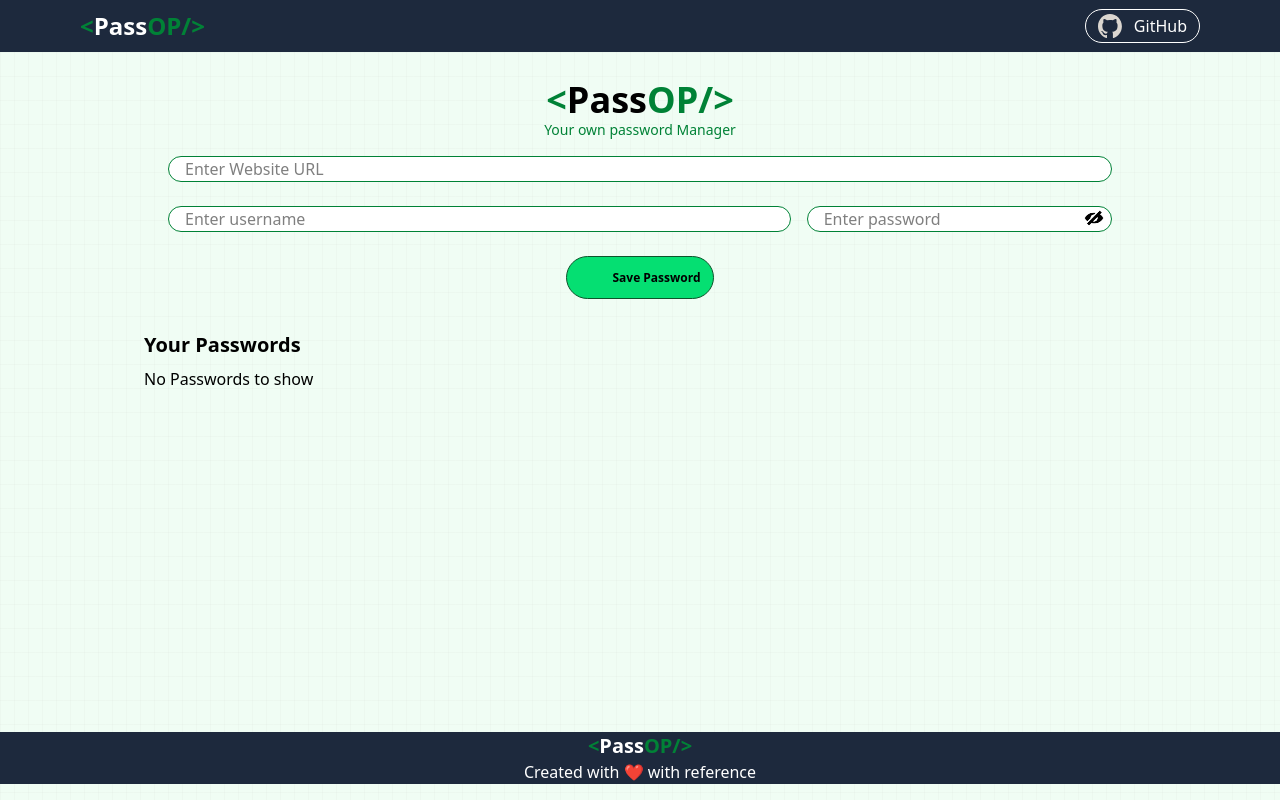
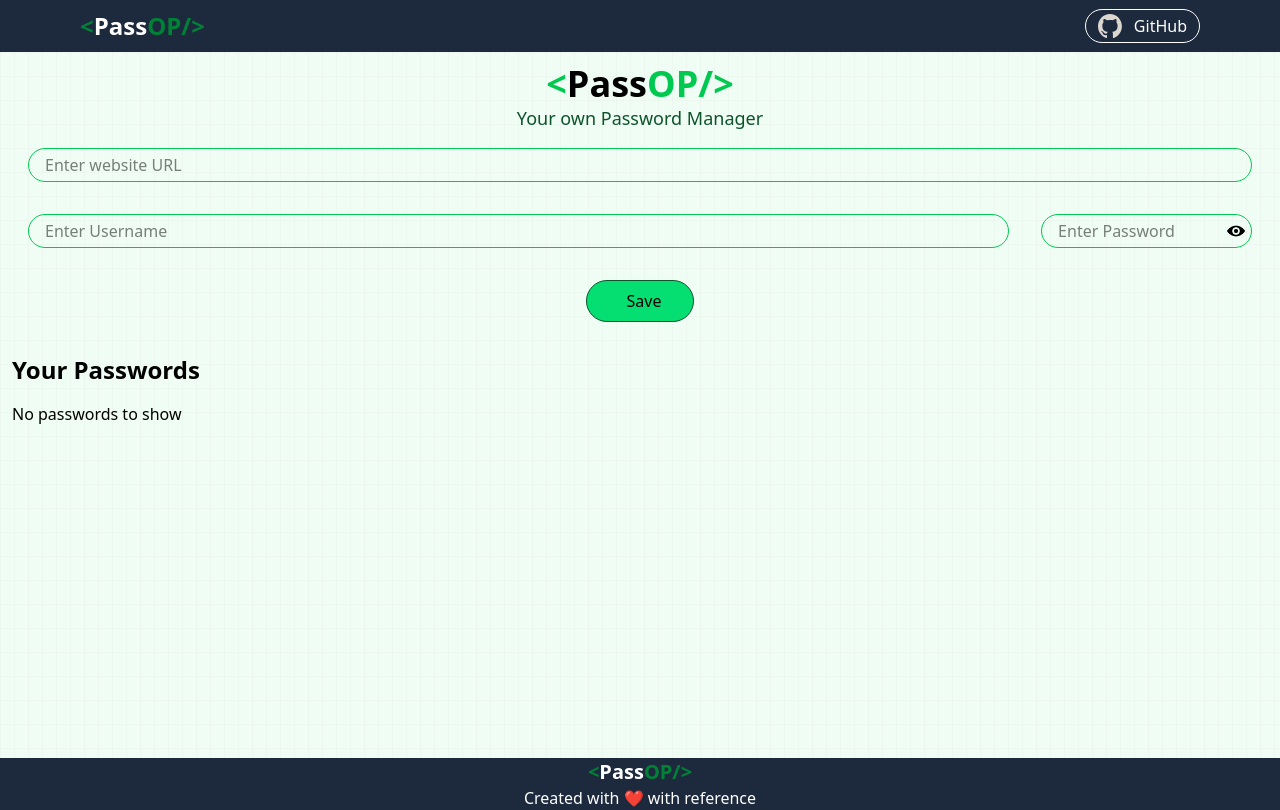
Before and after one commit to mohit-2102/Password-Manager, a React (Vite) app: page / in a window 1280 px wide. Built offline with nearby package versions, Linux system fonts and the light colour scheme; some icons are missing.

Commit message:
Update Manager.jsx

```diff
--- a/src/components/Manager.jsx
+++ b/src/components/Manager.jsx
@@ -1,128 +1,109 @@
-import React, { useEffect } from 'react'
-import { useRef, useState } from 'react'
+import React from 'react'
+import { useRef, useState, useEffect } from 'react';
 import { ToastContainer, toast } from 'react-toastify';
 import { v4 as uuidv4 } from 'uuid';
-import { Slide, Zoom, Flip, Bounce } from 'react-toastify';
-
 
 import 'react-toastify/dist/ReactToastify.css';
 
 const Manager = () => {
-    const ref = useRef();
-    const pass = useRef();
+    const ref = useRef()
+    const passwordRef = useRef()
     const [form, setform] = useState({ site: "", username: "", password: "" })
-    const [passwordArray, setpasswordArray] = useState([])
-
-    const getpasswords = async () => {
-      let req = await fetch("http://localhost:3000")
-      let passwords = await req.json()
-      setpasswordArray(passwords)
-      console.log(passwords);
-
-    }
+    const [passwordArray, setPasswordArray] = useState([])
 
     useEffect(() => {
-       getpasswords();
+        let passwords = localStorage.getItem("passwords");
+        if (passwords) {
+            setPasswordArray(JSON.parse(passwords))
+        }
     }, [])
 
-
-    const showPassword = () => {
-        // alert(Show password);
-        if (ref.current.src.includes("icons/eye.png")) {
-            ref.current.src = "icons/eyecross.png";
-            pass.current.type = "password";
-        }
-        else {
-            ref.current.src = "icons/eye.png";
-            pass.current.type = "text";
-        }
-    }
-
-    const savePassword = async () => {
-        if(form.site.length >3 && form.username.length >3 && form.password.length >3){
-
-            // if any such id exists in the db then delete it
-            await fetch("http://localhost:3000", { method: "DELETE", headers: { "Content-Type": "application/json" }, body: JSON.stringify({id: form.id}) })
-            console.log(form)
-            setpasswordArray([...passwordArray, {...form, id: uuidv4()}])
-            await fetch("http://localhost:3000", { method: "POST", headers: { "Content-Type": "application/json" }, body: JSON.stringify({...form, id: uuidv4()}) })
-            // localStorage.setItem("passwords", JSON.stringify([...passwordArray,  {...form, id: uuidv4()}]))
-            // console.log(passwordArray)
-            setform({ site: "", username: "", password: "" })
-            toast('Password saved!', {
+    const copyText = (text) => {
+        toast('Copied to clipboard!', {
             position: "top-right",
-                autoClose: 3000,
+            autoClose: 5000,
             hideProgressBar: false,
-                closeOnClick: false,
-                pauseOnHover: false,
+            closeOnClick: true,
+            pauseOnHover: true,
             draggable: true,
-                progress: 0,
+            progress: undefined,
             theme: "dark",
-                transition: Slide,
-            });
-        }
-        else {
-            toast('Error: Password not saved ❌', {
-                position: "top-right",
-                autoClose: 3000,
-                hideProgressBar: false,
-                closeOnClick: false,
-                pauseOnHover: false,
-                draggable: true,
-                progress: 0,
-                theme: "dark",
-                transition: Slide,
-            });
-        }
-    }
-
-    const handlechange = (e) => {
-        setform({ ...form, [e.target.name]: e.target.value })
-    }
-
-    const copyText = (text) => {
-        toast('Copied to clipboard', {
-            position: "top-right",
-            autoClose: 3000,
-            hideProgressBar: false,
-            closeOnClick: false,
-            pauseOnHover: false,
-            draggable: true,
-            progress: 0,
-            theme: "dark",
-            transition: Slide,
         });
         navigator.clipboard.writeText(text)
     }
 
-    const editPassword = (id) => {
-        console.log(`Editing password with id: ${id}`)
-        setform({...passwordArray.find(item => item.id === id), id:id})
-        setpasswordArray(passwordArray.filter(item=> item.id!==id))
+
+
+    const showPassword = () => {
+        passwordRef.current.type = "text"
+        console.log(ref.current.src)
+        if (ref.current.src.includes("icons/eyecross.png")) {
+            ref.current.src = "icons/eye.png"
+            passwordRef.current.type = "password"
+        }
+        else {
+            passwordRef.current.type = "text"
+            ref.current.src = "icons/eyecross.png"
         }
 
-    const deletePassword = async (id) => {
-        let c = confirm(`Do you want to delete this password`)
-        if(c){
-            console.log(`Deleting password with id: ${id}`)
-            setpasswordArray(passwordArray.filter(item => item.id !== id))
-            let res = await fetch("http://localhost:3000", { method: "DELETE", headers: { "Content-Type": "application/json" }, body: JSON.stringify({...form, id}) })
-            // localStorage.setItem("passwords", JSON.stringify(passwordArray.filter(item => item.id !== id)))
-            toast('Password deleted!', {
+    }
+
+    const savePassword = () => {
+        if(form.site.length >3 && form.username.length >3 &&form.password.length >3){
+
+            setPasswordArray([...passwordArray, {...form, id: uuidv4()}])
+            localStorage.setItem("passwords", JSON.stringify([...passwordArray, {...form, id: uuidv4()}]))
+            console.log([...passwordArray, form])
+            setform({ site: "", username: "", password: "" })
+            toast('Password saved!', {
             position: "top-right",
-            autoClose: 3000,
+            autoClose: 5000,
             hideProgressBar: false,
-            closeOnClick: false,
-            pauseOnHover: false,
+            closeOnClick: true,
+            pauseOnHover: true,
             draggable: true,
-            progress: 0,
+            progress: undefined,
             theme: "dark",
-            transition: Slide,
         });
     }
+    else{
+        toast('Error: Password not saved!');
+    }
+
+    }
+
+    const deletePassword = (id) => {
+        console.log("Deleting password with id ", id)
+        let c = confirm("Do you really want to delete this password?")
+        if(c){
+            setPasswordArray(passwordArray.filter(item=>item.id!==id))
+            localStorage.setItem("passwords", JSON.stringify(passwordArray.filter(item=>item.id!==id)))
+            toast('Password Deleted!', {
+                position: "top-right",
+                autoClose: 5000,
+                hideProgressBar: false,
+                closeOnClick: true,
+                pauseOnHover: true,
+                draggable: true,
+                progress: undefined,
+                theme: "dark",
+            });
+        }
+
+    }
+    const editPassword = (id) => {
+
+        console.log("Editing password with id ", id)
+        setform(passwordArray.filter(i=>i.id===id)[0])
+        setPasswordArray(passwordArray.filter(item=>item.id!==id))
+
     }
 
 
+
+    const handleChange = (e) => {
+        setform({ ...form, [e.target.name]: e.target.value })
+    }
 
 
 
@@ -130,51 +111,57 @@ const Manager = () => {
         <>
             <ToastContainer
                 position="top-right"
-                autoClose={3}
+                autoClose={5000}
                 hideProgressBar={false}
                 newestOnTop={false}
-                closeOnClick={false}
+                closeOnClick
                 rtl={false}
                 pauseOnFocusLoss
                 draggable
-                pauseOnHover={false}
-                theme="dark"
-                transition={Slide}
+                pauseOnHover
+                theme="light"
+                transition="Bounce"
             />
+            {/* Same as */}
+            <ToastContainer />
             <div className="absolute inset-0 -z-10 h-full w-full bg-green-50 bg-[linear-gradient(to_right,#8080800a_1px,transparent_1px),linear-gradient(to_bottom,#8080800a_1px,transparent_1px)] bg-[size:14px_24px]"><div className="absolute left-0 right-0 top-0 -z-10 m-auto h-[310px] w-[310px] rounded-full bg-green-400 opacity-20 blur-[100px]"></div></div>
-            <div className="pb-10 mycontainer min-h-[">
-                <div className=" flex flex-col p-2 ">
-                    <div className='text-4xl font-bold text-center'><span className='text-green-700'>&lt;</span>
-                        Pass
-                        <span className='text-green-700'>OP/&gt;</span>
+            <div className=" p-3 md:mycontainer min-h-[88.2vh] ">
+                <h1 className='text-4xl text font-bold text-center'>
+                    <span className='text-green-500'> &lt;</span>
+
+                    <span>Pass</span><span className='text-green-500'>OP/&gt;</span>
+
+                </h1>
+                <p className='text-green-900 text-lg text-center'>Your own Password Manager</p>
+
+                <div className="flex flex-col p-4 text-black gap-8 items-center">
+                    <input value={form.site} onChange={handleChange} placeholder='Enter website URL' className='rounded-full border border-green-500 w-full p-4 py-1' type="text" name="site" id="site" />
+                    <div className="flex flex-col md:flex-row w-full justify-between gap-8">
+                        <input value={form.username} onChange={handleChange} placeholder='Enter Username' className='rounded-full border border-green-500 w-full p-4 py-1' type="text" name="username" id="username" />
+                        <div className="relative">
+
+                            <input ref={passwordRef} value={form.password} onChange={handleChange} placeholder='Enter Password' className='rounded-full border border-green-500 w-full p-4 py-1' type="password" name="password" id="password" />
+                            <span className='absolute right-[3px] top-[4px] cursor-pointer' onClick={showPassword}>
+                                <img ref={ref} className='p-1' width={26} src="icons/eye.png" alt="eye" />
+                            </span>
                         </div>
-                    <p className='text-green-700 text-sm text-center'>Your own password Manager</p>
-                    <div className='flex flex-col p-4 text-black gap-6 items-center'>
-                        <input value={form.site} onChange={handlechange} placeholder='Enter Website URL' type="text" name='site' id='site' className='w-full bg-white rounded-full border border-green-700 p-4 py-0' />
-                        <div className="flex flex-col md:flex-row w-full gap-4">
-                            <input value={form.username} onChange={handlechange} placeholder='Enter username' className=' w-full border bg-white border-green-700 px-4 py-0 rounded-full ' type="text" name='username' id='username' />
-                            <div className="relative w-2/4">
-                                <input ref={pass} value={form.password} onChange={handlechange} placeholder='Enter password' className='w-full border bg-white border-green-700 px-4 py-0 rounded-full ' type="password" name='password' id='password' />
-                                <span onClick={showPassword} className="absolute right-2 top-0.5 cursor-pointer"><img ref={ref} width={20} src="/icons/eyecross.png" alt="" /></span>
+
                     </div>
-                        </div>
-                        <button onClick={savePassword} className='flex justify-center items-center gap-2 bg-green-400 text-xs font-bold w-fit rounded-full px-3 py-2 hover:bg-green-300 border border-green-900'>
+                    <button onClick={savePassword} className='flex justify-center items-center gap-2 bg-green-400 hover:bg-green-300 rounded-full px-8 py-2 w-fit border border-green-900'>
                         <lord-icon
                             src="https://cdn.lordicon.com/jgnvfzqg.json"
-                            trigger="hover"
-                            style={{ "width": "25px", "height": "25px" }} >
+                            trigger="hover" >
                         </lord-icon>
-                            Save Password
-                        </button>
+                        Save</button>
                 </div>
-                </div>
+
                 <div className="passwords">
-                    <h1 className="font-bold text-xl py-2">Your Passwords</h1>
-                    {passwordArray.length === 0 && <div>No Passwords to show</div>}
-                    {passwordArray.length != 0 && <table className="table-auto w-full rounded-2xl overflow-hidden">
+                    <h2 className='font-bold text-2xl py-4'>Your Passwords</h2>
+                    {passwordArray.length === 0 && <div> No passwords to show</div>}
+                    {passwordArray.length != 0 && <table className="table-auto w-full rounded-md overflow-hidden mb-10">
                         <thead className='bg-green-800 text-white'>
                             <tr>
-                                <th className='py-2'>Website</th>
+                                <th className='py-2'>Site</th>
                                 <th className='py-2'>Username</th>
                                 <th className='py-2'>Password</th>
                                 <th className='py-2'>Actions</th>
@@ -183,61 +170,67 @@ const Manager = () => {
                         <tbody className='bg-green-100'>
                             {passwordArray.map((item, index) => {
                                 return <tr key={index}>
-                                    <td className='text-center w-30 text-sm py-1'>
-                                        <div className="flex justify-center gap-3 ">
+                                    <td className='py-2 border border-white text-center'>
+                                        <div className='flex items-center justify-center '>
                                             <a href={item.site} target='_blank'>{item.site}</a>
-                                            <lord-icon className='cursor-pointer'
-                                                onClick={() => { copyText(item.site) }}
-                                                style={{ "width": "20px", "height": "20px", "paddingTop": "3px", "paddingLeft": "3px" }}
+                                            <div className='lordiconcopy size-7 cursor-pointer' onClick={() => { copyText(item.site) }}>
+                                                <lord-icon
+                                                    style={{ "width": "25px", "height": "25px", "paddingTop": "3px", "paddingLeft": "3px" }}
                                                     src="https://cdn.lordicon.com/iykgtsbt.json"
-                                                trigger="hover" ></lord-icon>
+                                                    trigger="hover" >
+                                                </lord-icon>
+                                            </div>
                                         </div>
                                     </td>
-                                    <td className='text-center w-30 text-sm py-1'>
-                                        <div className="flex justify-center gap-3 ">
-                                            {item.username}
-                                            <lord-icon className='cursor-pointer'
-                                                onClick={() => { copyText(item.username) }}
-                                                style={{ "width": "20px", "height": "20px", "paddingTop": "3px", "paddingLeft": "3px" }}
+                                    <td className='py-2 border border-white text-center'>
+                                        <div className='flex items-center justify-center '>
+                                            <span>{item.username}</span>
+                                            <div className='lordiconcopy size-7 cursor-pointer' onClick={() => { copyText(item.username) }}>
+                                                <lord-icon
+                                                    style={{ "width": "25px", "height": "25px", "paddingTop": "3px", "paddingLeft": "3px" }}
                                                     src="https://cdn.lordicon.com/iykgtsbt.json"
-                                                trigger="hover" ></lord-icon>
-                                        </div></td>
-                                    <td className='text-center w-30 text-sm py-1'>
-                                        <div className="flex justify-center gap-3 ">
-                                            {"*".repeat(item.password.length)}
-                                            <lord-icon className='cursor-pointer'
-                                                onClick={() => { copyText(item.password) }}
-                                                style={{ "width": "20px", "height": "20px", "paddingTop": "3px", "paddingLeft": "3px" }}
+                                                    trigger="hover" >
+                                                </lord-icon>
+                                            </div>
+                                        </div>
+                                    </td>
+                                    <td className='py-2 border border-white text-center'>
+                                        <div className='flex items-center justify-center '>
+                                            <span>{item.password}</span>
+                                            <div className='lordiconcopy size-7 cursor-pointer' onClick={() => { copyText(item.password) }}>
+                                                <lord-icon
+                                                    style={{ "width": "25px", "height": "25px", "paddingTop": "3px", "paddingLeft": "3px" }}
                                                     src="https://cdn.lordicon.com/iykgtsbt.json"
-                                                trigger="hover" ></lord-icon>
-                                        </div></td>
-                                    <td className='text-center w-30 text-sm py-1 '>
-                                        <div className='flex justify-center gap-9'>
+                                                    trigger="hover" >
+                                                </lord-icon>
+                                            </div>
+                                        </div>
+                                    </td>
+                                    <td className='justify-center py-2 border border-white text-center'>
+                                        <span className='cursor-pointer mx-1' onClick={()=>{editPassword(item.id)}}>
                                             <lord-icon
-                                                onClick={()=>{editPassword(item.id)}}
-                                                className="cursor-pointer"
                                                 src="https://cdn.lordicon.com/gwlusjdu.json"
                                                 trigger="hover"
-                                                style={{ "width": "25px", "height": "25px" }}>
+                                                style={{"width":"25px", "height":"25px"}}>
                                             </lord-icon>
+                                        </span>
+                                        <span className='cursor-pointer mx-1'onClick={()=>{deletePassword(item.id)}}>
                                             <lord-icon
-                                                onClick={()=>{deletePassword(item.id)}}
-                                                className="cursor-pointer"
                                                 src="https://cdn.lordicon.com/skkahier.json"
                                                 trigger="hover"
-                                                style={{ "width": "25px", "height": "25px" }}>
+                                                style={{"width":"25px", "height":"25px"}}>
                                             </lord-icon>
-                                        </div>
+                                        </span>
                                     </td>
                                 </tr>
+
                             })}
                         </tbody>
-                    </table>
-                    }
+                    </table>}
                 </div>
             </div>
+
         </>
-
     )
 }
 
```
Lines whose indentation alone changed are shown as unchanged.
